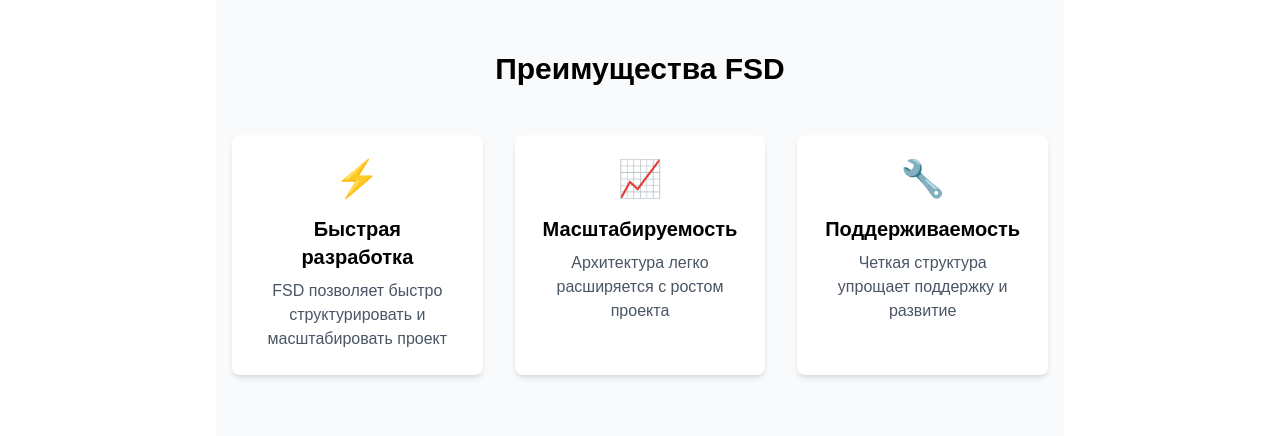
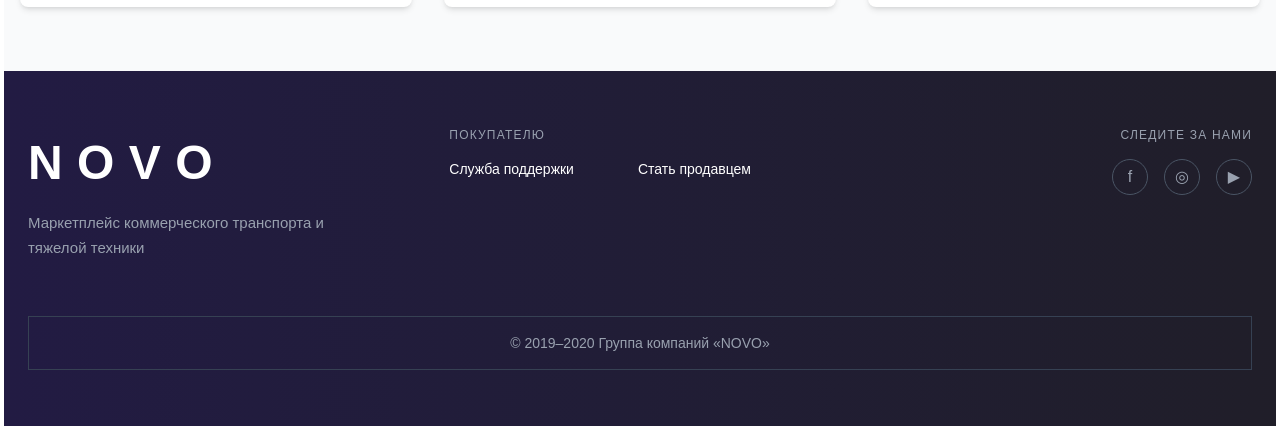
Before and after one commit to raimkulovbaiel1/fsd-next-app, a Next.js app: page / in a window 1280 px wide. Shown: the part 3201-3637 px from the top of the page. Built offline with nearby package versions, Linux system fonts and the light colour scheme.

Commit message:
added-footer

```diff
--- a/src/app/layout.tsx
+++ b/src/app/layout.tsx
@@ -1,6 +1,7 @@
 import type { Metadata } from "next";
 import { Geist, Geist_Mono } from "next/font/google";
 import {Header} from "@/widgets/Header/Header"
+import Footer from "@/widgets/Footer/Footer"
 import "./globals.css";
 
 const geistSans = Geist({
@@ -26,10 +27,11 @@ export default function RootLayout({
   return (
     <html lang="en">
       <body
-        className={`${geistSans.variable} ${geistMono.variable} antialiased  px-0 sm:px-6 lg:px-54`}
+        className={`${geistSans.variable} ${geistMono.variable} antialiased  px-0 sm:px-1 `}
       >
         <Header/>
         {children}
+        <Footer/>
       </body>
     </html>
   );
--- /dev/null
+++ b/src/widgets/Footer/Footer.tsx
@@ -0,0 +1,99 @@
+import { FC } from 'react'
+
+import Link from 'next/link';
+const Footer: FC = () => {
+    return (
+        <footer className="w-full bg-linear-to-r from-[#221b43] to-[#201e29] text-gray-400">
+            <div className="max-w-7xl mx-auto px-6 py-14">
+
+                <div className="grid grid-cols-1 md:grid-cols-3 gap-10 items-start">
+
+                    <div>
+                        <h2 className="text-white text-[48px] tracking-[0.3em] font-semibold">
+                            NOVO
+                        </h2>
+                        <p className="text-sm text-[15px] mt-3 max-w-xs leading-relaxed">
+                            Маркетплейс коммерческого транспорта
+                            и тяжелой техники
+                        </p>
+                    </div>
+
+                    <div className="flex gap-16">
+                        <div>
+                            <p className="text-xs uppercase tracking-widest mb-4">
+                                Покупателю
+                            </p>
+                            <ul className="space-y-3 text-sm text-white">
+                                <li>
+                                    <a
+                                        href="/support"
+                                        className="hover:opacity-80 transition"
+                                    >
+                                        Служба поддержки
+                                    </a>
+                                </li>
+                            </ul>
+
+                        </div>
+
+                        <div>
+                            <p className="text-xs uppercase tracking-widest mb-4 opacity-0">
+                                .
+                            </p>
+                            <ul className="space-y-3 text-sm text-white">
+                                <Link href="/SellerRegisterPage" className="cursor-pointer hover:opacity-80">
+                                    Стать продавцем
+                                </Link>
+                            </ul>
+                        </div>
+                    </div>
+
+                    <div className="md:text-right">
+                        <p className="text-xs uppercase tracking-widest mb-4">
+                            Следите за нами
+                        </p>
+                        <div className="flex md:justify-end gap-4">
+                            <a
+                                href="https://facebook.com"
+                                target="_blank"
+                                rel="noopener noreferrer"
+                                className="w-9 h-9 border border-gray-600 rounded-full flex items-center justify-center hover:bg-white hover:text-black transition"
+                            >
+                                f
+                            </a>
+
+                            <a
+                                href="https://instagram.com"
+                                target="_blank"
+                                rel="noopener noreferrer"
+                                className="w-9 h-9 border border-gray-600 rounded-full flex items-center justify-center hover:bg-white hover:text-black transition"
+                            >
+                                ◎
+                            </a>
+
+                            <a
+                                href="https://youtube.com"
+                                target="_blank"
+                                rel="noopener noreferrer"
+                                className="w-9 h-9 border border-gray-600 rounded-full flex items-center justify-center hover:bg-white hover:text-black transition"
+                            >
+                                ▶
+                            </a>
+                        </div>
+
+                    </div>
+
+                </div>
+
+                <div className="mt-14 border border-gray-700 py-4 text-center text-sm">
+                    © 2019–2020 Группа компаний «NOVO»
+                </div>
+
+            </div>
+        </footer>
+
+
+
+    )
+}
+export default Footer;
```
